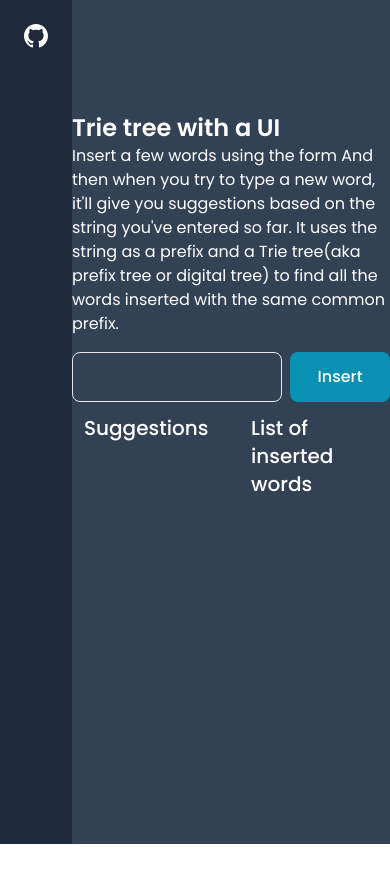
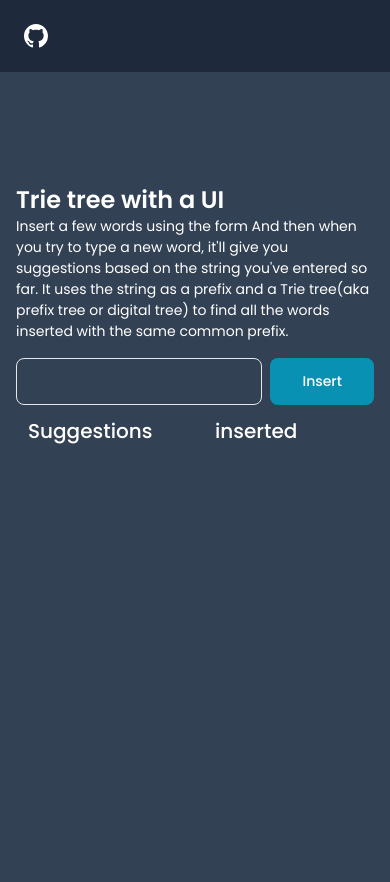
Before and after one commit to hamedtahmasebi/trie-tree-svelte, a SvelteKit app: page / in a window 390 px wide. Shown: the top 882 px of the page. Before the commit the page ends 844 px from the top, so only its background shows below. Built offline with nearby package versions, Linux system fonts and the light colour scheme.

Commit message:
feat: a little bit responsive

```diff
--- a/src/core/styles/index.css
+++ b/src/core/styles/index.css
@@ -6,3 +6,13 @@
 * {
 	font-family: 'Poppins', sans-serif;
 }
+
+body {
+	font-size: 14px
+}
+
+@media only screen and (min-width: 768px) {
+	body {
+		font-size: 16px
+	}
+}
--- a/src/routes/+layout.svelte
+++ b/src/routes/+layout.svelte
@@ -3,7 +3,9 @@
 	import '$core/styles/index.css';
 </script>
 
-<div class="flex bg-slate-700 text-white">
+<div class="flex flex-col lg:flex-row bg-slate-700 text-white">
 	<Sidebar />
-	<slot />
+	<div class="px-4">
+		<slot />
+	</div>
 </div>
--- a/src/routes/+page.svelte
+++ b/src/routes/+page.svelte
@@ -64,7 +64,7 @@
 				{/each}
 			</div>
 			<div class="p-3">
-				<h3 class="text-xl font-medium">List of inserted words</h3>
+				<h3 class="text-xl font-medium">inserted</h3>
 				<div class="grid">
 					{#each inserted as word}
 						<div class="flex gap-2">
```
